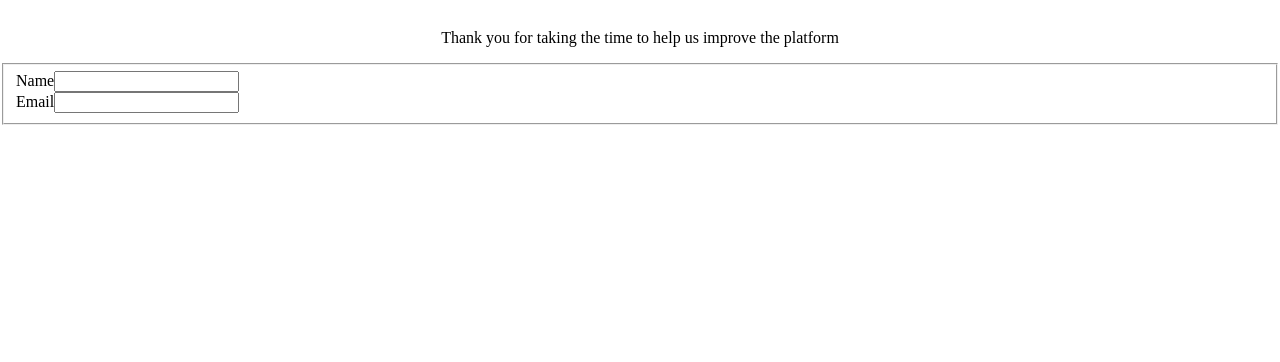
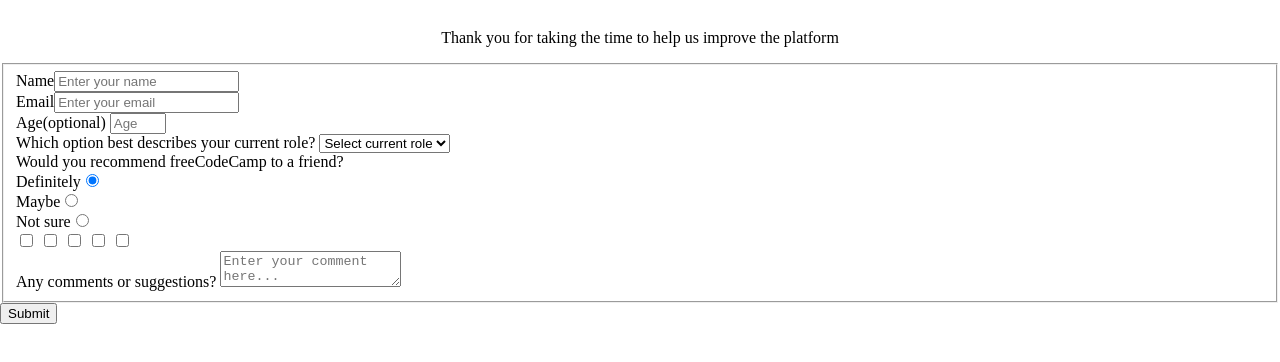
Before and after one commit to TatjanaOcedova/Survey-Form, a plain HTML site: page index.html in a window 1280 px wide. Shown: the part 72-434 px from the top of the page. Drawn offline with Linux system fonts and the light colour scheme.

Commit message:
add new fields html

```diff
--- a/index.html
+++ b/index.html
@@ -8,9 +8,31 @@
     <p id="description">Thank you for taking the time to help us improve the platform
 <form id="survey-form">
     <fieldset>
-        <label>Name<input id="name" type="text" required></label>
-        <label>Email<input id="email" type="email" required/></label>
+        <label id="name-label">Name<input id="name" type="text" placeholder="Enter your name" required></label>
+        <label id="email-label">Email<input id="email" type="email" placeholder="Enter your email" required/></label>
+        <label id="number-label">Age(optional) <input id="number" type="number" min="16" max="66" placeholder="Age"></label>
+        <label>Which option best describes your current role?
+            <select id="dropdown">
+            <option value="">Select current role</option>
+            <option value="1">Full time job</option>
+            <option value="2">Full time learner</option>
+            <option value="3">Other</option>
+
+        </select></label>
+        <label>Would you recommend freeCodeCamp to a friend?
+            <label>Definitely<input type="radio" name="recommend" checked></label>
+            <label> Maybe<input type="radio" name="recommend"></label>
+            <label> Not sure<input type="radio" name="recommend"></label>
+        </label>
+        <label> <input type="checkbox" value="Front-end Projects">
+        <input type="checkbox" value="Back-end Projects">
+        <input type="checkbox" value="Data Visualization">
+        <input type="checkbox" value="Challenges">
+        <input type="checkbox" value="Open Sourse Community">
+        </label>
+        <label>Any comments or suggestions? <textarea placeholder="Enter your comment here..."></textarea> </label>
     </fieldset>
+    <input type="submit" value="Submit" />
 </form>
     </p>
   </body>
```
